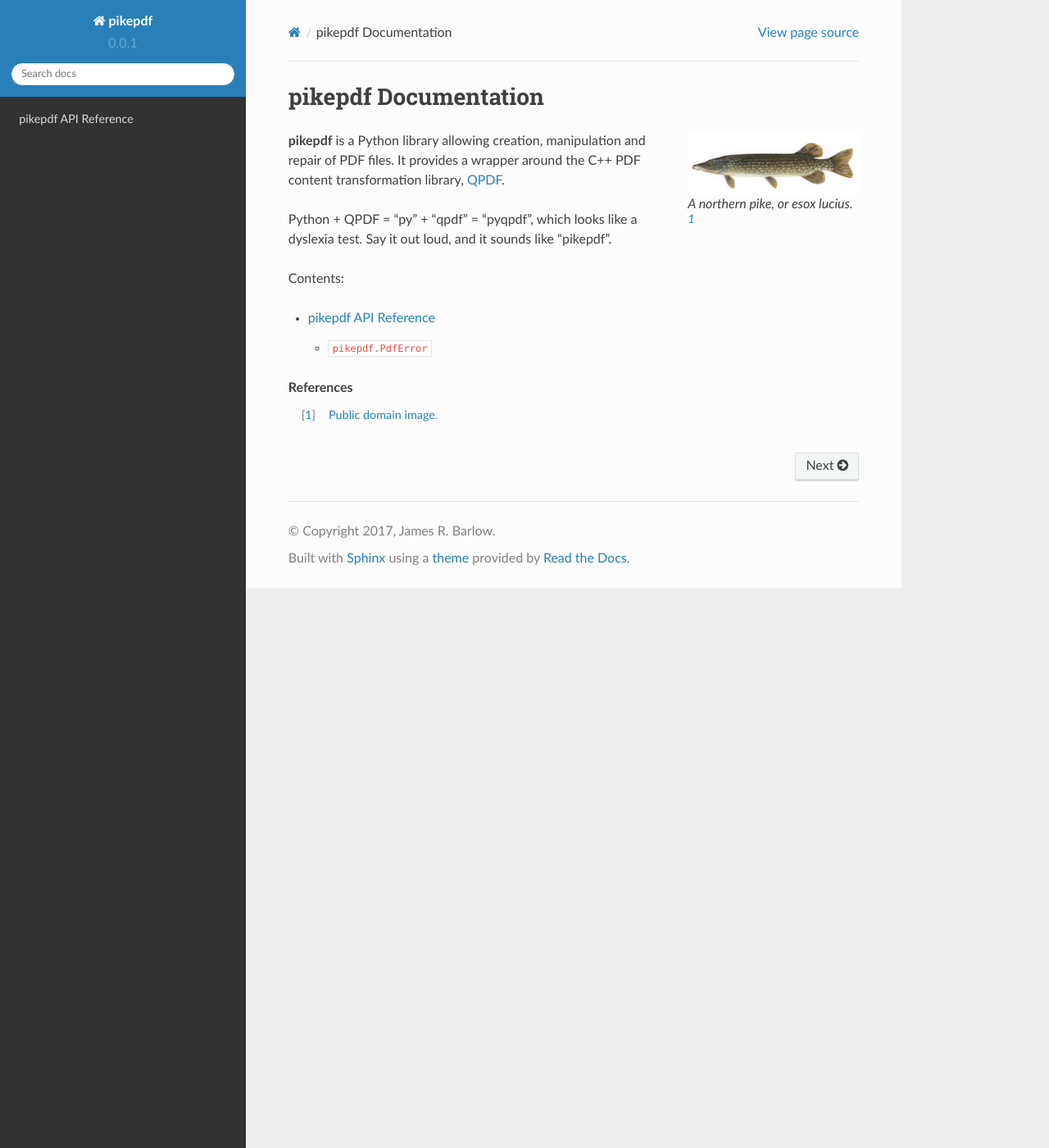
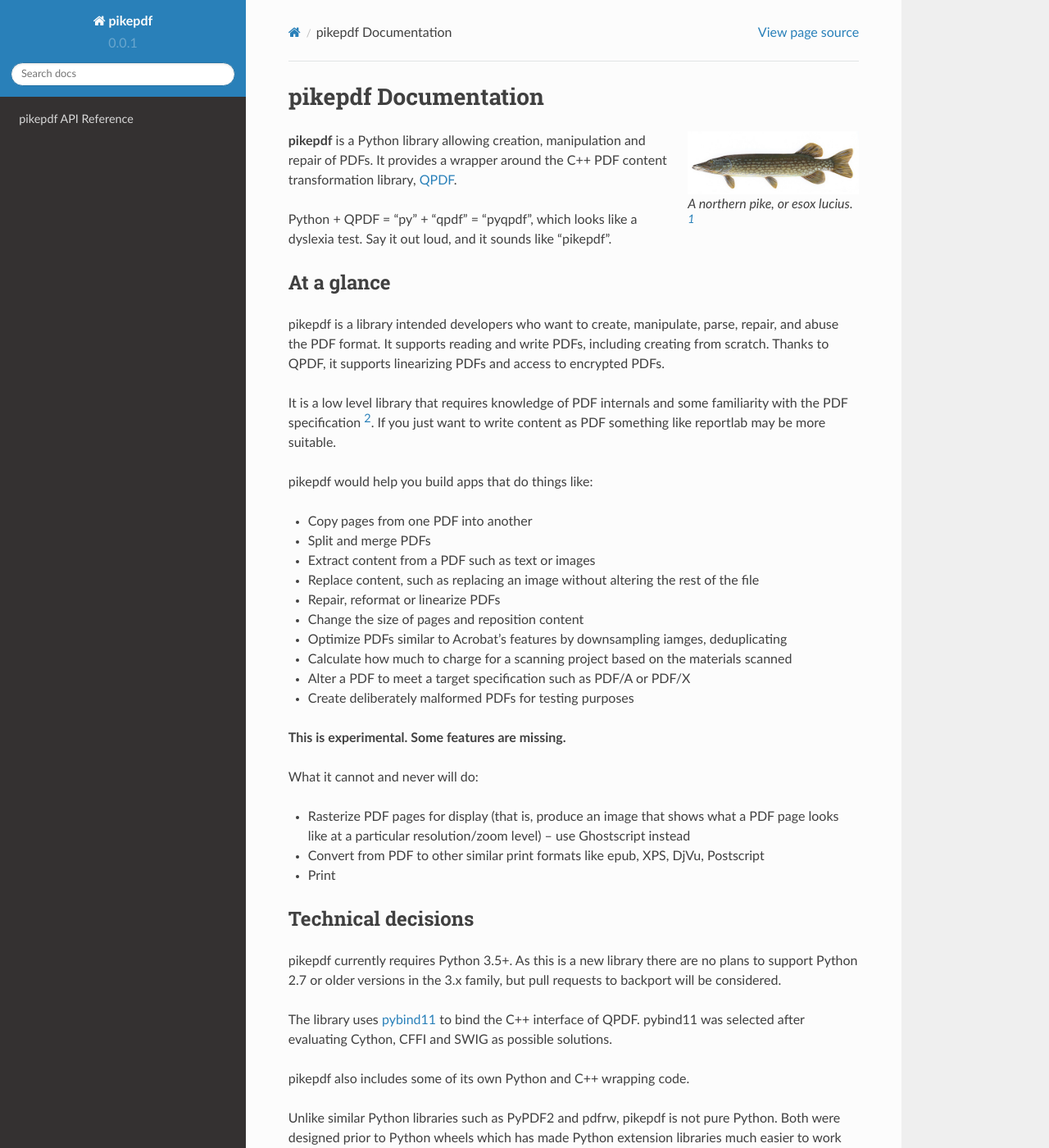
Before and after one commit to pikepdf/pikepdf, a Sphinx documentation site: the page built from docs/index.rst, in a window 1280 px wide and 1400 px high. Shown: the whole window at 82% size. Built offline with Sphinx 7.4.7 and the Read the Docs theme 2.0.0, drawn with Linux system fonts in a browser that asks for light colours; some of the changed text lies outside the part shown.

Commit message:
More text to set out the direction of this thing

```diff
--- a/docs/index.rst
+++ b/docs/index.rst
@@ -1,29 +1,92 @@
 pikepdf Documentation
-============================
+=====================
 
-..  figure:: /images/pike.jpg
-    :align: right
-    :alt: A northern pike
-    :figwidth: 30%
+.. figure:: /images/pike.jpg
+   :align: right
+   :alt: A northern pike
+   :figwidth: 30%
 
-    A northern pike, or *esox lucius*. [#img1]_
+   A northern pike, or *esox lucius*. [#img1]_
 
 **pikepdf** is a Python library allowing creation, manipulation and repair of
-PDF files. It provides a wrapper around the C++ PDF content transformation
+PDFs. It provides a wrapper around the C++ PDF content transformation
 library, `QPDF <https://github.com/qpdf/qpdf>`_.
 
 Python + QPDF = "py" + "qpdf" = "pyqpdf", which looks like a dyslexia test. Say it
 out loud, and it sounds like "pikepdf".
 
+At a glance
+-----------
+
+pikepdf is a library intended developers who want to create, manipulate, parse,
+repair, and abuse the PDF format. It supports reading and write PDFs, including
+creating from scratch. Thanks to QPDF, it supports linearizing PDFs and access
+to encrypted PDFs.
+
+It is a low level library that requires knowledge of PDF internals and some
+familiarity with the PDF specification [#pdfrm]_. If you just want to write
+content as PDF something like reportlab may be more suitable.
+
+pikepdf would help you build apps that do things like:
+
+* Copy pages from one PDF into another
+* Split and merge PDFs
+* Extract content from a PDF such as text or images
+* Replace content, such as replacing an image without altering the rest of the
+  file
+* Repair, reformat or linearize PDFs
+* Change the size of pages and reposition content
+* Optimize PDFs similar to Acrobat's features by downsampling iamges,
+  deduplicating
+* Calculate how much to charge for a scanning project based on the materials
+  scanned
+* Alter a PDF to meet a target specification such as PDF/A or PDF/X
+* Create deliberately malformed PDFs for testing purposes
+
+**This is experimental. Some features are missing.**
+
+What it cannot and never will do:
+
+* Rasterize PDF pages for display (that is, produce an image that shows what
+  a PDF page looks like at a particular resolution/zoom level) – use
+  Ghostscript instead
+* Convert from PDF to other similar print formats like epub, XPS, DjVu,
+  Postscript
+* Print
+
+
+Technical decisions
+-------------------
+
+pikepdf currently requires Python 3.5+. As this is a new library there are no
+plans to support Python 2.7 or older versions in the 3.x family, but pull
+requests to backport will be considered.
+
+The library uses `pybind11 <https://github.com/pybind/pybind11>`_ to bind the
+C++ interface of QPDF. pybind11 was selected after evaluating Cython, CFFI and
+SWIG as possible solutions.
+
+pikepdf also includes some of its own Python and C++ wrapping code.
+
+Unlike similar Python libraries such as PyPDF2 and pdfrw, pikepdf is not pure
+Python. Both were designed prior to Python wheels which has made Python
+extension libraries much easier to work with. By leveraging the existing
+code base of QPDF, despite being new, pikepdf is already more capable than
+both in some respects – for example, it can read compress object streams and
+repair damaged PDFs.
+
+A C++14 capable compiler is recommended to build from source.
 
 
 Contents:
 
-..  toctree::
-    :maxdepth: 2
+.. toctree::
+   :maxdepth: 2
 
-    pikepdf
+   pikepdf
 
-..  rubric:: References
+.. rubric:: References
 
-..  [#img1] `Public domain image <https://en.wikipedia.org/wiki/File:Esox_lucius1.jpg>`_.
+.. [#img1] `Public domain image <https://en.wikipedia.org/wiki/File:Esox_lucius1.jpg>`_.
+
+.. [#pdfrm] `PDF 32000-1:2008 <https://www.adobe.com/content/dam/Adobe/en/devnet/pdf/pdfs/PDF32000_2008.pdf>`_.
```
